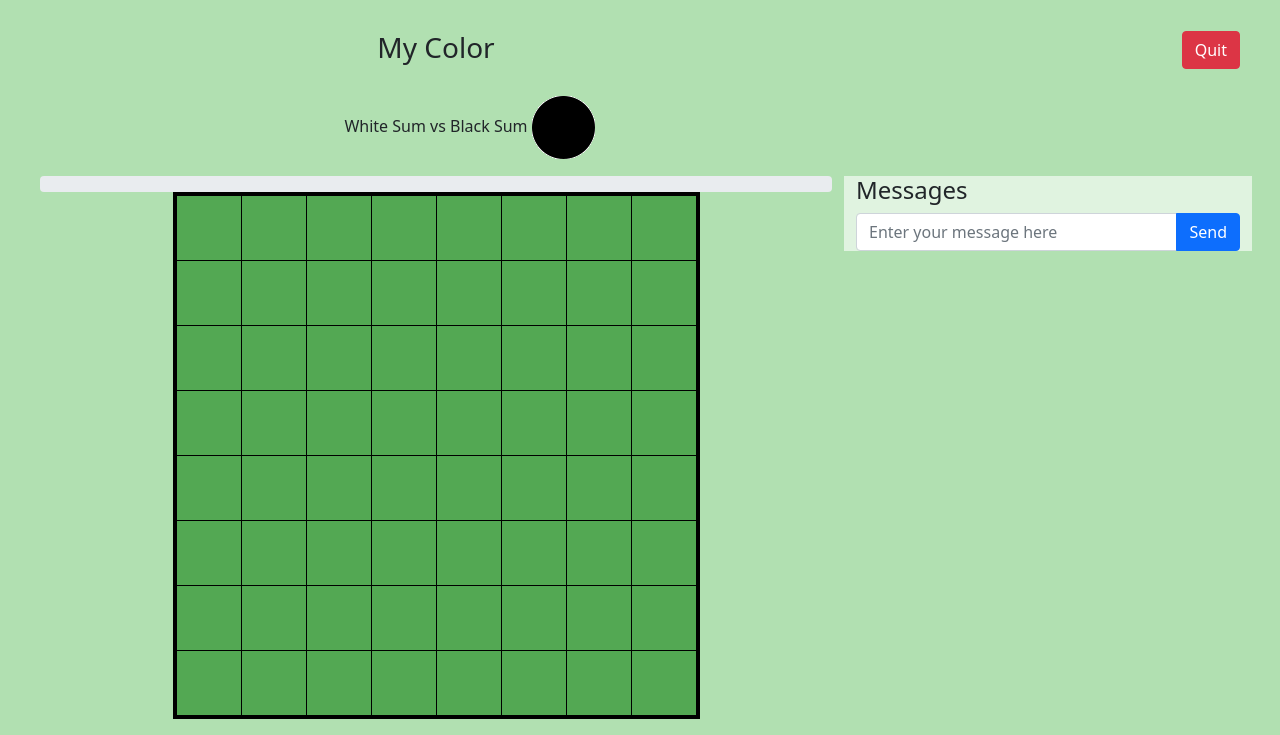
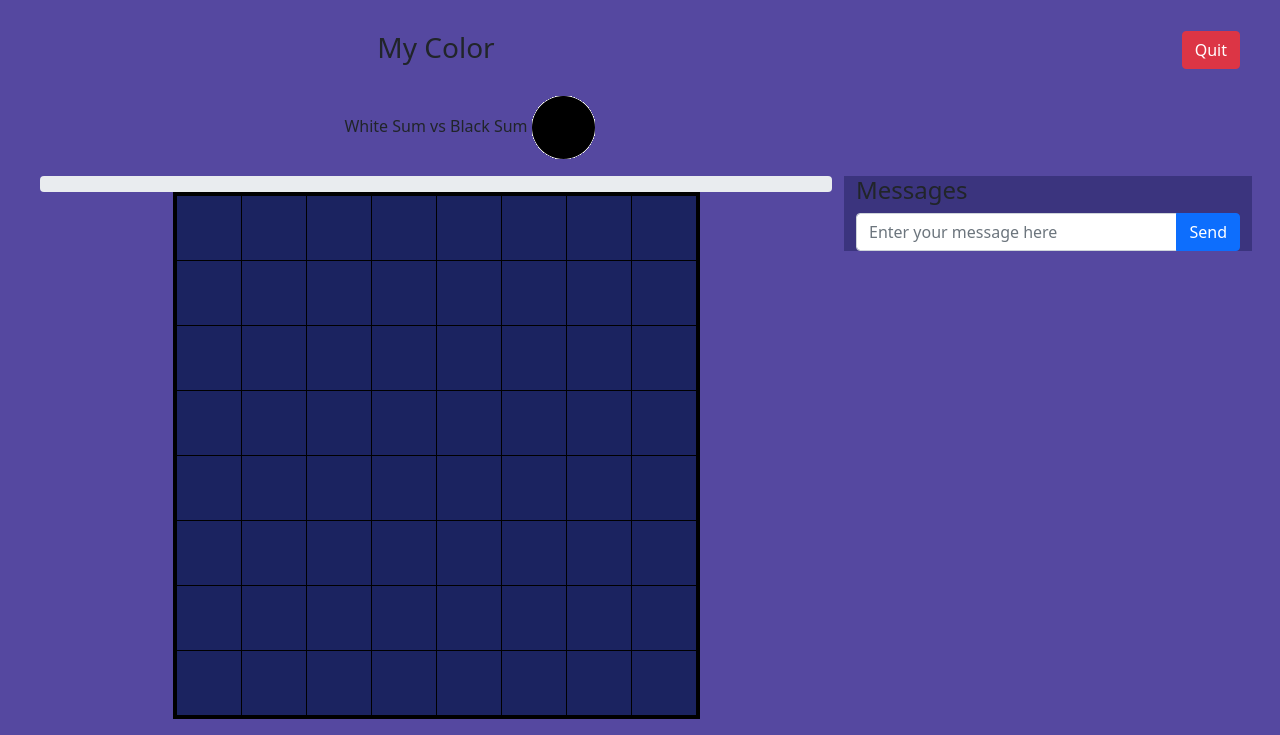
Before and after one commit to ntlrobbins/reversi-robbins, a website: page public/game.html in a window 1280 px wide. Shown: the part 67-802 px from the top of the page. Drawn offline with nearby package versions, Linux system fonts and the light colour scheme; no server answers.

Commit message:
Updated colors

```diff
--- a/public/assets/css/game.css
+++ b/public/assets/css/game.css
@@ -1,13 +1,13 @@
   body {
-       background-color: rgb(177, 224, 177);
+       background-color: rgb(85, 72, 160);
       }
 
  .headerrow, #messagePane {
-       background-color: rgb(224, 243, 224);
+       background-color: rgb(59, 52, 126);
       }
 
       .join_room_response, .left_room_response {
-        background-color: rgb(247, 247, 247);
+        background-color: rgb(26, 34, 97);
       }
 
       .chat_message {
@@ -23,7 +23,7 @@
       }
 
        table#game_board td {
-        background-color: rgb(83, 168, 83);
+        background-color: rgb(27, 35, 96);
         border: 1px solid black;
         margin: 0px;
         padding: 0px;
```
